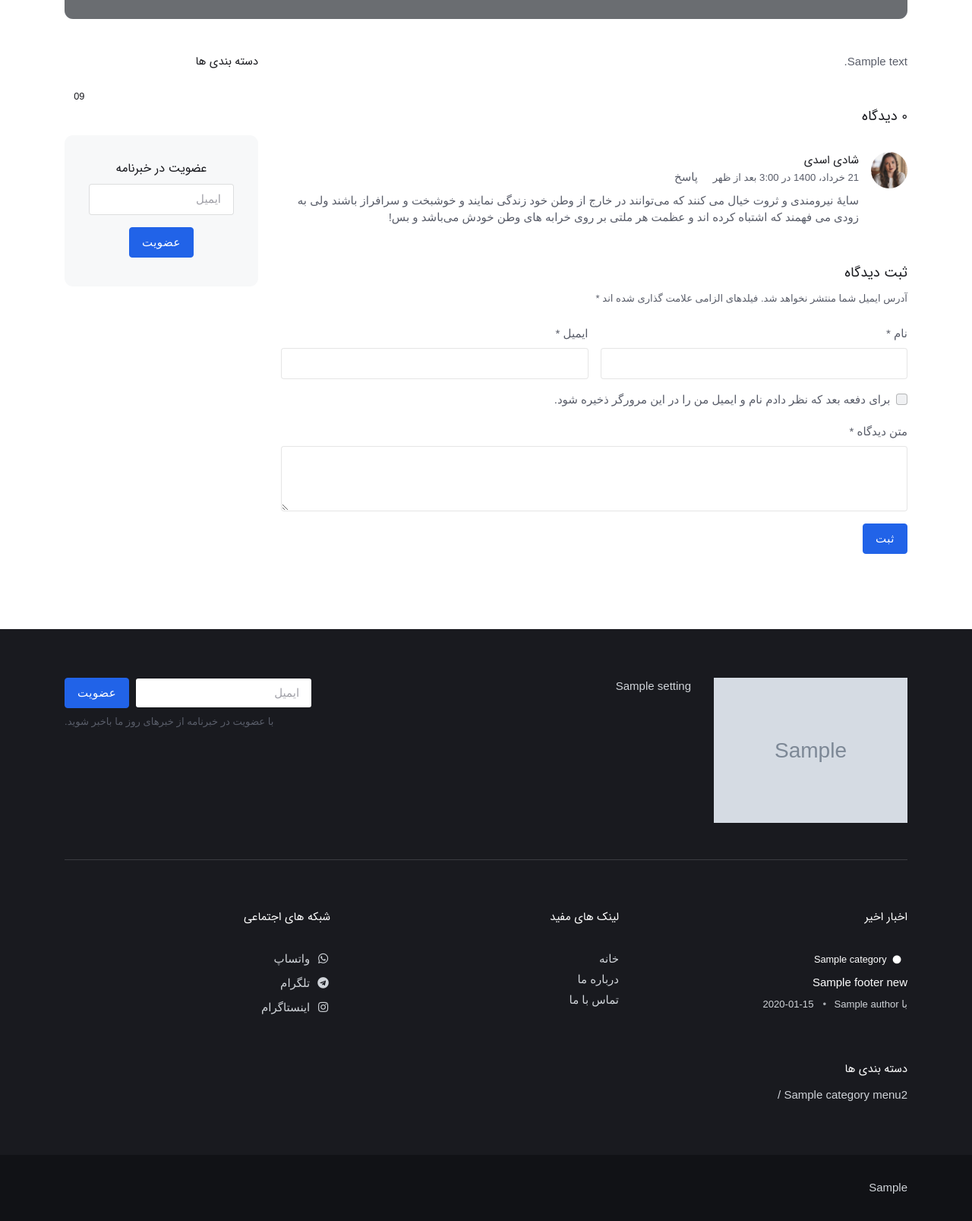
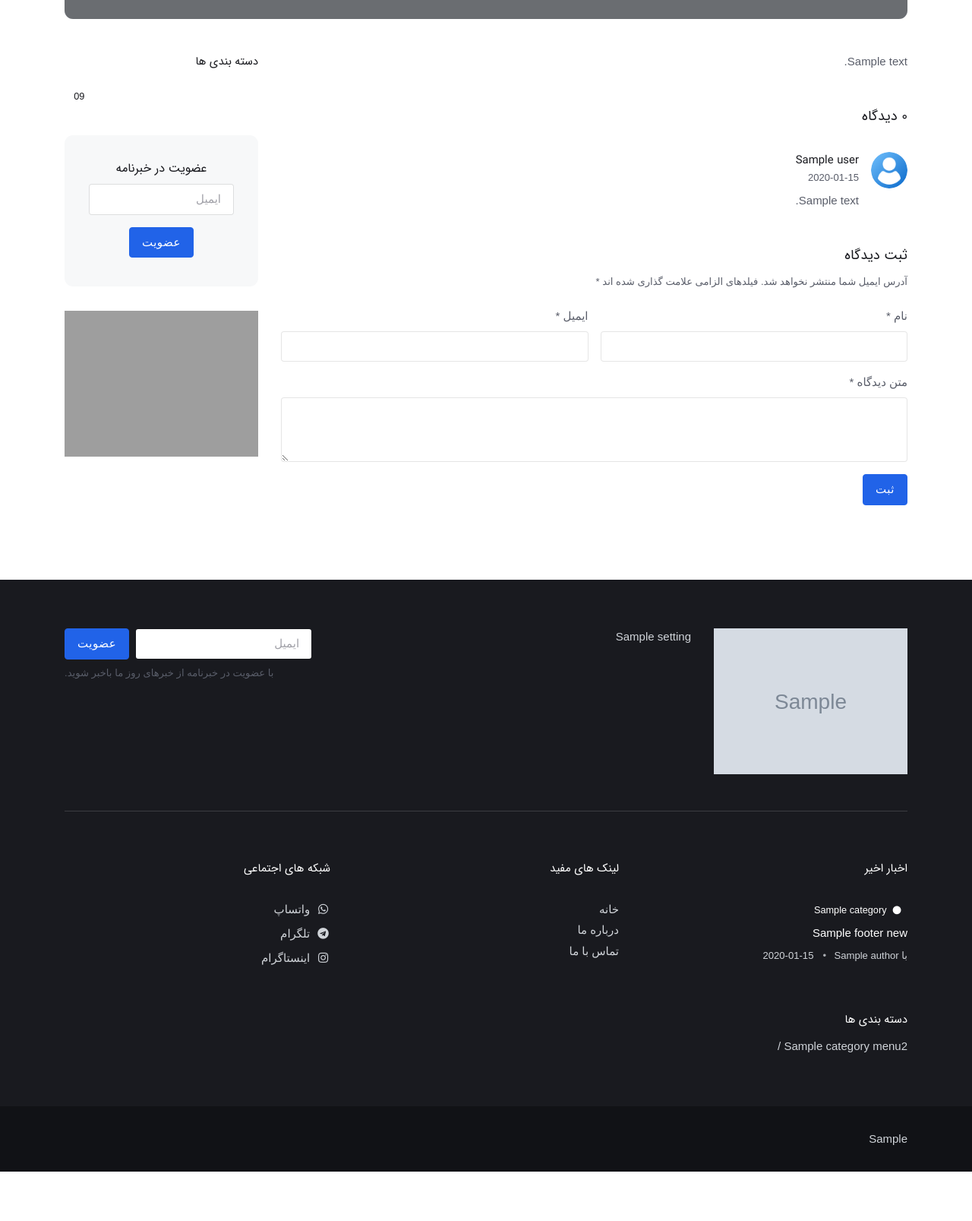
Before and after one commit to aminHallaj/news_project, a Django app: template news_site/news/templates/front/post-single.html in a window 1280 px wide. Shown: the part 528-2135 px from the top of the page at 76% size. After the commit the page ends 2070 px from the top, so only its background shows below. Run offline with Django 5.2, Linux system fonts and the light colour scheme; the template is opened without the code that fills it: most values are stand-ins (such as "Sample title", 1, 10 or a date in 2020); grey boxes marked "Sample" are stand-in pictures; some libraries are stand-ins or nearby versions; some web fonts are replaced; grey boxes are pictures that could not be loaded.

Commit message:
تمایش دیدگاه(کامنت ها)

```diff
--- a/news_site/news/templates/front/post-single.html
+++ b/news_site/news/templates/front/post-single.html
@@ -104,17 +104,18 @@ Main START -->
 				<div class="mt-5">
 					<h3>0 دیدگاه</h3>
 					<!-- Comment level 1-->
+					{% for i in comment_show %}
 					<div class="my-4 d-flex">
-					  <img class="avatar avatar-md rounded-circle float-start me-3" src="{% static 'front/' %}images/avatar/01.jpg" alt="avatar">
+					  <img class="avatar avatar-md rounded-circle float-start me-3" src="{% static 'front/' %}images/admin-news.png" alt="avatar">
 					  <div>
 					    <div class="mb-2">
-					    	<h5 class="m-0">شادی اسدی</h5>
-					    	<span class="me-3 small">21 خرداد، 1400 در 3:00 بعد از ظهر </span>
-					    	<a href="#" class="text-body fw-normal">پاسخ</a>
+					    	<h5 class="m-0">{{i.user.get_full_name}}</h5>
+					    	<span class="me-3 small">{{i.jdate}}</span>
 					    </div>
-					    <p>سایهٔ نیرومندی و ثروت خیال می‌ کنند که می‌توانند در خارج از وطن خود زندگی نمایند و خوشبخت و سرافراز باشند ولی به زودی می‌ فهمند که اشتباه کرده‌ اند و عظمت هر ملتی بر روی خرابه‌ های وطن خودش می‌باشد و بس!</p>
+					    <p>{{i.text}}</p>
 					  </div>
 					</div>
+					{% endfor %}
 				</div>
 				<!-- Comments END -->
 				<!-- Reply START -->
@@ -130,13 +131,6 @@ Main START -->
 					    <label class="form-label">ایمیل *</label>
 					    <input type="email" class="form-control">
 					  </div>
-					  <!-- custom checkbox -->
-						<div class="col-md-12">
-							<div class="form-check">
-							  <input class="form-check-input" type="checkbox" value="" id="flexCheckDefault">
-							  <label class="form-check-label" for="flexCheckDefault">برای دفعه بعد که نظر دادم نام و ایمیل من را در این مرورگر ذخیره شود.</label>
-							</div>
-						</div>
 					  <div class="col-12">
 					    <label class="form-label">متن دیدگاه *</label>
 					  	<textarea class="form-control" rows="3"></textarea>
@@ -184,11 +178,11 @@ Main START -->
 					<!-- Newsletter END -->
 
 					<!-- Advertisement -->
-					{% comment %} <div class="mt-4">
+					<div class="mt-4">
 						<a href="#" class="d-block card-img-flash">
 							<img src="{% static 'front/' %}images/adv.png" alt="">
 						</a>
-					</div> {% endcomment %}
+					</div>
 				</div>
 			</div>
 			<!-- Right sidebar END -->
```
Also changed, not shown: news_site/news/models.py (+11 -1 lines), news_site/news/views.py (+7 -4 lines), news_site/db.sqlite3, news_site/news/migrations/0004_pointofview_news.py (added), news_site/news/migrations/0005_pointofview_date.py (added).
